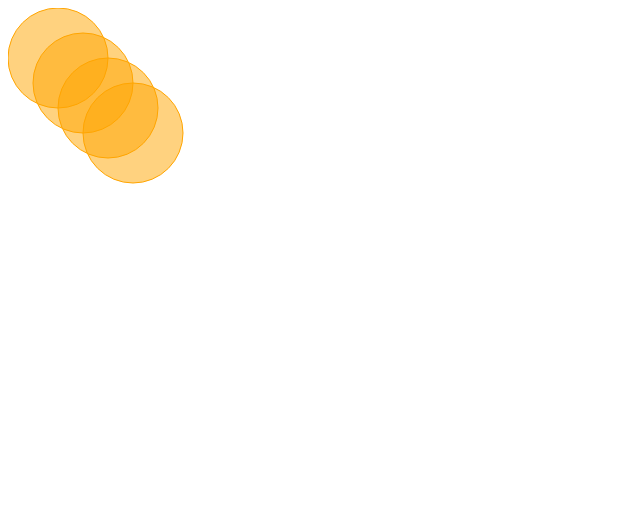
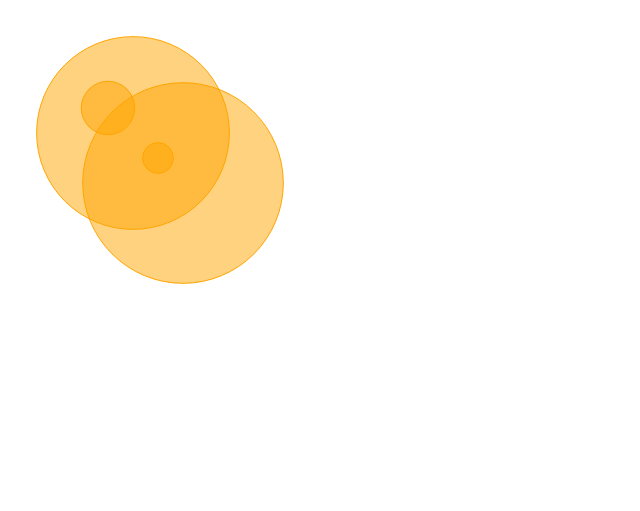
Before and after one commit to CoEDL/d3-playground, a plain HTML site: page sandbox/load-csv/index.html in a window 1280 px wide. Shown: the whole page, without its empty margins (0-640 px from the left). Drawn offline with Linux system fonts and the light colour scheme.

Commit message:
Added radius change

```diff
--- a/sandbox/load-csv/index.html
+++ b/sandbox/load-csv/index.html
@@ -9,7 +9,6 @@
 			height: 500px;
 		}
 		circle {
-			r: 50px;
 			fill:orange;
 			stroke:orange;
 			fill-opacity:0.5;
@@ -33,10 +32,13 @@ var startViz = function(data) {
 	  .enter()
 	  .append("circle")
 	  .attr("cx", function(d, i) {
-	  	return (25 * i) + 50
+	  	return (25 * i) + 100
 	  })
   	  .attr("cy", function(d, i) {
-	  	return (25 * i) + 50
+	  	return (25 * i) + 100
+	  })
+	  .attr("r", function(d, i) {
+	  	return d["land area"] / 314 * 100
 	  })
 }
 
```
